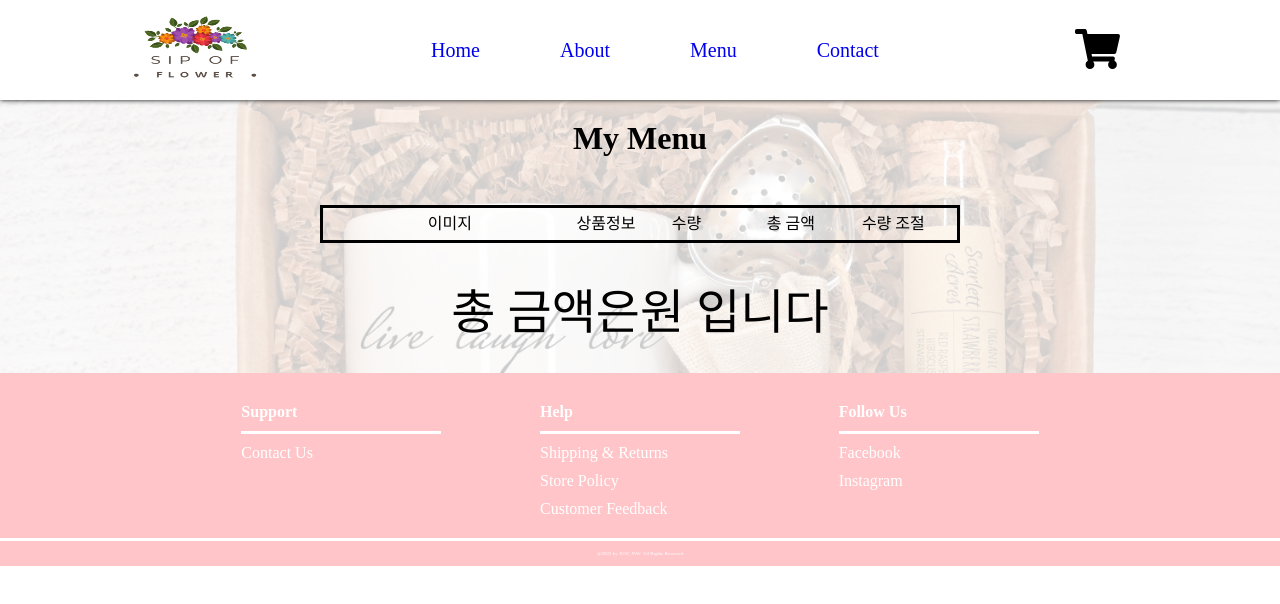
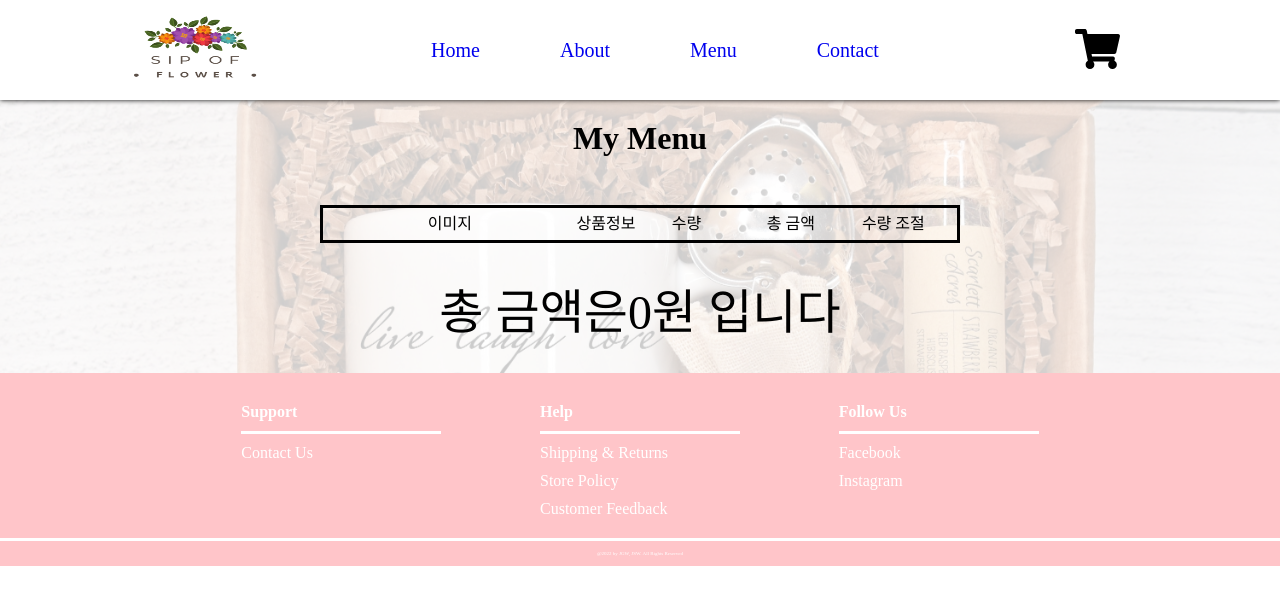
Before and after one commit to DoggySummer/flower, a React (Create React App) app: page /Cart in a window 1280 px wide. Shown: the top 604 px of the page. Built offline with nearby package versions, Linux system fonts and the light colour scheme; a web font is replaced by a local one.

Commit message:
총합 하드코딩

```diff
--- a/src/components/Cart.js
+++ b/src/components/Cart.js
@@ -44,13 +44,20 @@ const Cart = () => {
 							</div>
 						)})}
 					</div>
-{console.log(state)}
 					<div className='total'>총 금액은
 					{
-					state.map((b,i)=>{
-						total += state[i].sum;
-						console.log(total)
-					})
+				state[0].price*state[0].quan +
+				state[1].price*state[1].quan +
+				state[2].price*state[2].quan +
+				state[3].price*state[3].quan +
+				state[4].price*state[4].quan +
+				state[5].price*state[5].quan +
+				state[6].price*state[6].quan +
+				state[7].price*state[7].quan +
+				state[8].price*state[8].quan +
+				state[9].price*state[9].quan +
+				state[10].price*state[10].quan +
+				state[11].price*state[11].quan
 				}
 					원 입니다</div>
 				</div>
```
